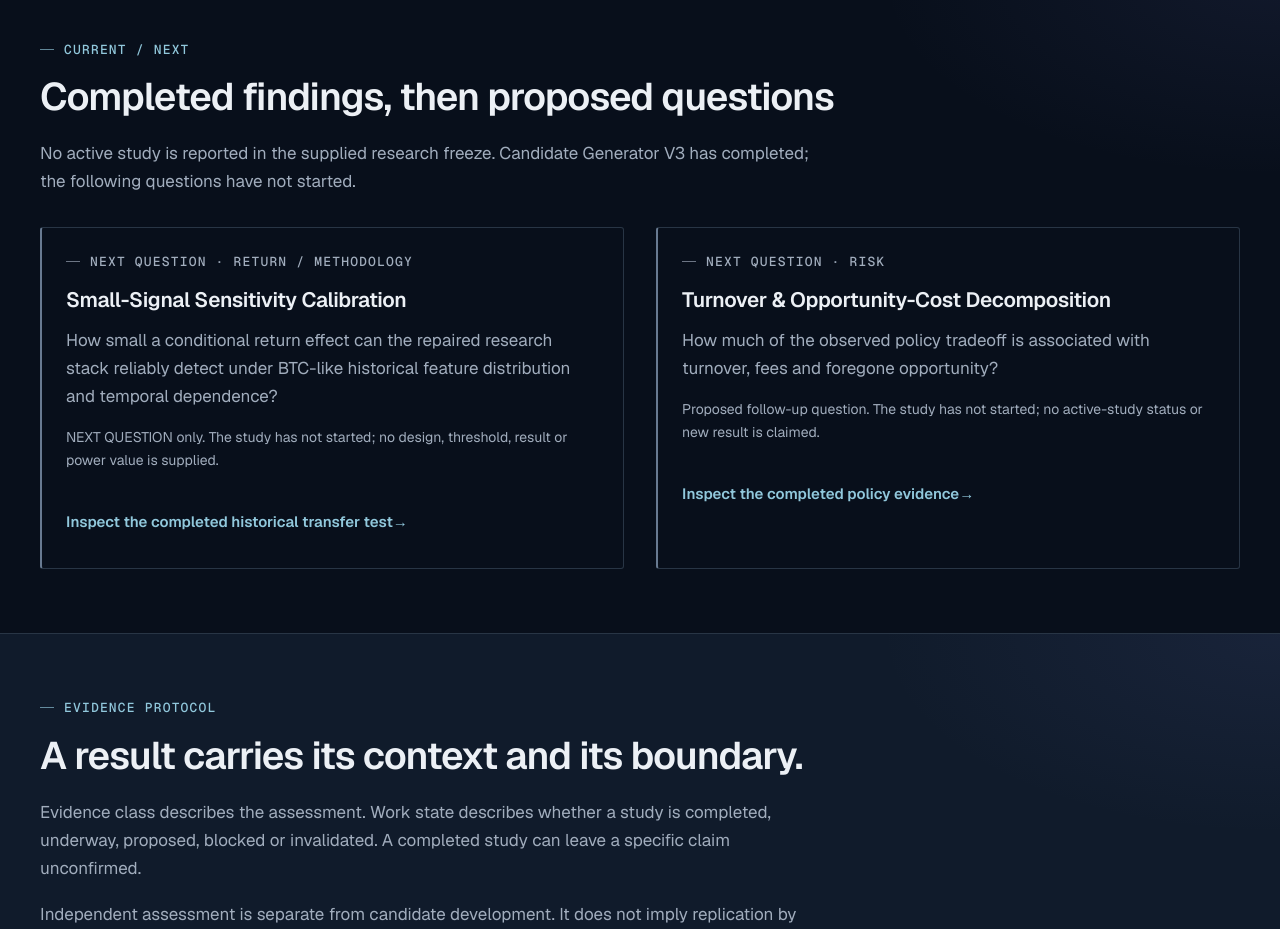
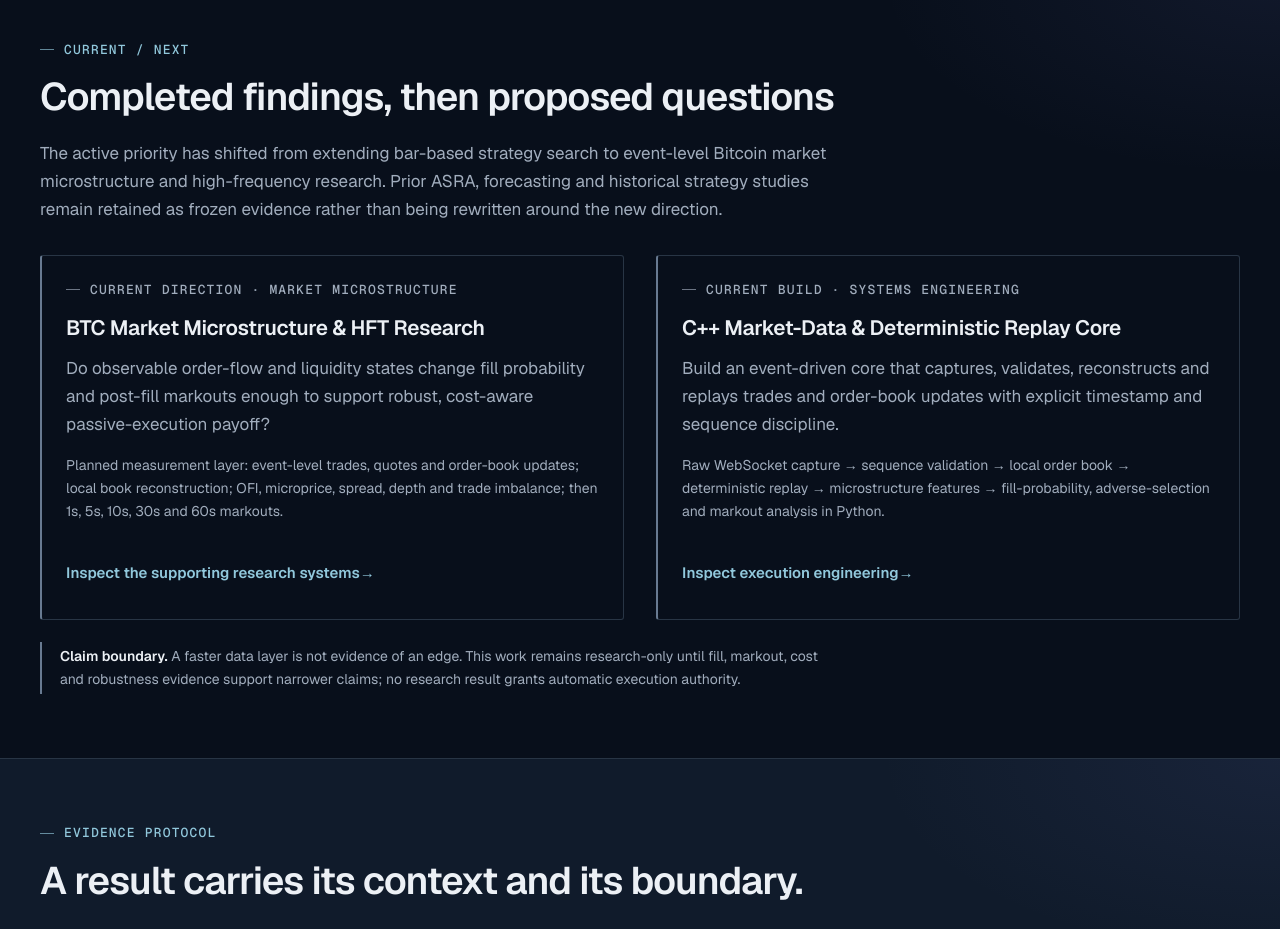
Before and after one commit to MeanyDeany/woosub-shin, a Next.js app: page /asra in a window 1280 px wide. Shown: the part 7860-8789 px from the top of the page. Built offline with nearby package versions, Linux system fonts and the light colour scheme.

Commit message:
Shift current research direction to BTC market microstructure

```diff
--- a/components/research-ui.tsx
+++ b/components/research-ui.tsx
@@ -151,22 +151,25 @@ export function PolicySummary() {
 }
 
 export function CurrentResearch({ detailed = false }: { detailed?: boolean }) {
-  const next = researchEvidence.turnoverDecomposition;
-  const sensitivity = researchEvidence.smallSignalSensitivity;
   return <>
-    <p className="research-prose">No active study is reported in the supplied research freeze. Candidate Generator V3 has completed; the following questions have not started.</p>
+    <p className="research-prose">The active priority has shifted from extending bar-based strategy search to event-level Bitcoin market microstructure and high-frequency research. Prior ASRA, forecasting and historical strategy studies remain retained as frozen evidence rather than being rewritten around the new direction.</p>
     <div className="research-grid" style={{ marginTop: 32 }}>
-    <article id="small-signal-sensitivity" className="research-next">
-      <p className="research-kicker">Next question · Return / methodology</p>
-      <h3>{sensitivity.title}</h3><p>{sensitivity.question}</p>
-      <p className="research-note">{detailed ? sensitivity.scope : sensitivity.keyCaveat}</p>
-      <div className="research-actions"><Link href={detailed ? researchEvidence.candidateGeneratorV3.detailHref : sensitivity.detailHref}>{detailed ? "Inspect the completed historical transfer test" : "Read the next methodology question"} <span aria-hidden="true">→</span></Link></div>
-    </article>
-    <article id="next-question" className="research-next">
-      <p className="research-kicker">Next question · Risk</p><h3>{next.title}</h3><p>{next.question}</p><p className="research-note">{next.scope}</p>
-      <div className="research-actions"><Link href={detailed ? researchEvidence.policyUtility.detailHref : next.detailHref}>{detailed ? "Inspect the completed policy evidence" : "Read the next question"} <span aria-hidden="true">→</span></Link></div>
-    </article>
+      <article id="microstructure-hft" className="research-next">
+        <p className="research-kicker">Current direction · Market microstructure</p>
+        <h3>BTC Market Microstructure &amp; HFT Research</h3>
+        <p>Do observable order-flow and liquidity states change fill probability and post-fill markouts enough to support robust, cost-aware passive-execution payoff?</p>
+        <p className="research-note">{detailed ? "Planned measurement layer: event-level trades, quotes and order-book updates; local book reconstruction; OFI, microprice, spread, depth and trade imbalance; then 1s, 5s, 10s, 30s and 60s markouts." : "5-minute and 1-minute layers remain as context and benchmarks. The new information layer is event-level market mechanics, not faster bar indicators."}</p>
+        <div className="research-actions"><Link href="/projects">Inspect the supporting research systems <span aria-hidden="true">→</span></Link></div>
+      </article>
+      <article id="cpp-market-data-core" className="research-next">
+        <p className="research-kicker">Current build · Systems engineering</p>
+        <h3>C++ Market-Data &amp; Deterministic Replay Core</h3>
+        <p>Build an event-driven core that captures, validates, reconstructs and replays trades and order-book updates with explicit timestamp and sequence discipline.</p>
+        <p className="research-note">Raw WebSocket capture → sequence validation → local order book → deterministic replay → microstructure features → fill-probability, adverse-selection and markout analysis in Python.</p>
+        <div className="research-actions"><Link href="/projects#execution-gateway">Inspect execution engineering <span aria-hidden="true">→</span></Link></div>
+      </article>
     </div>
+    <AuthorityBoundary>A faster data layer is not evidence of an edge. This work remains research-only until fill, markout, cost and robustness evidence support narrower claims; no research result grants automatic execution authority.</AuthorityBoundary>
   </>;
 }
 
```
